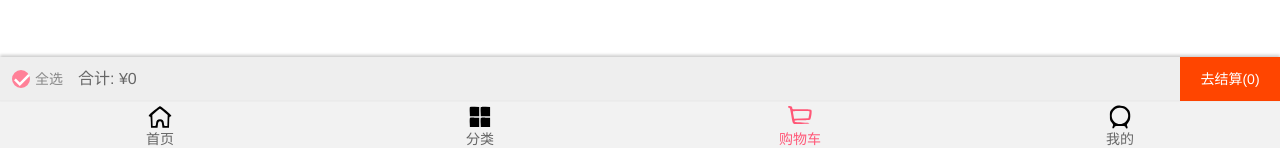
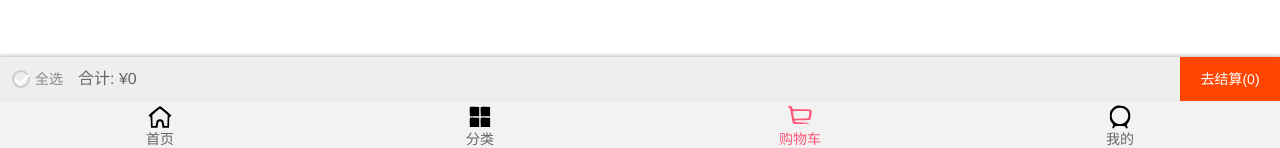
Before and after one commit to waztyzdj/supermall, a Vue app: page /cart in a window 1280 px wide. Shown: the part 649-797 px from the top of the page. Built offline with nearby package versions, Linux system fonts and the light colour scheme.

Commit message:
购物车代码优化。

```diff
--- a/src/views/cart/childComponents/CartBottomBar.vue
+++ b/src/views/cart/childComponents/CartBottomBar.vue
@@ -17,17 +17,10 @@ export default {
   components: {
     CheckButton
   },
-  data(){
-    return {
-      isAll: true
-    }
-  },
   methods: {
     selectAll() {
-      this.isAll = !this.isAll
-      this.cartList.map(item => {
-        item.checked = this.isAll
-      })
+      let isAll = !this.isAll
+      this.cartList.map(item => {item.checked = isAll})
     }
   },
   computed: {
@@ -38,8 +31,10 @@ export default {
       return totalAmt
     },
     totalCount() {
-      this.isAll = this.cartList.filter(item => item.checked).length === this.cartListLength
       return this.cartList.filter(item => item.checked).length
+    },
+    isAll() {
+      return this.cartListLength === 0 ? false : this.cartList.filter(item => item.checked).length === this.cartListLength
     }
   }
 }
```
Also changed, not shown: 1 other file (tests, documents, lock files or other folders).
